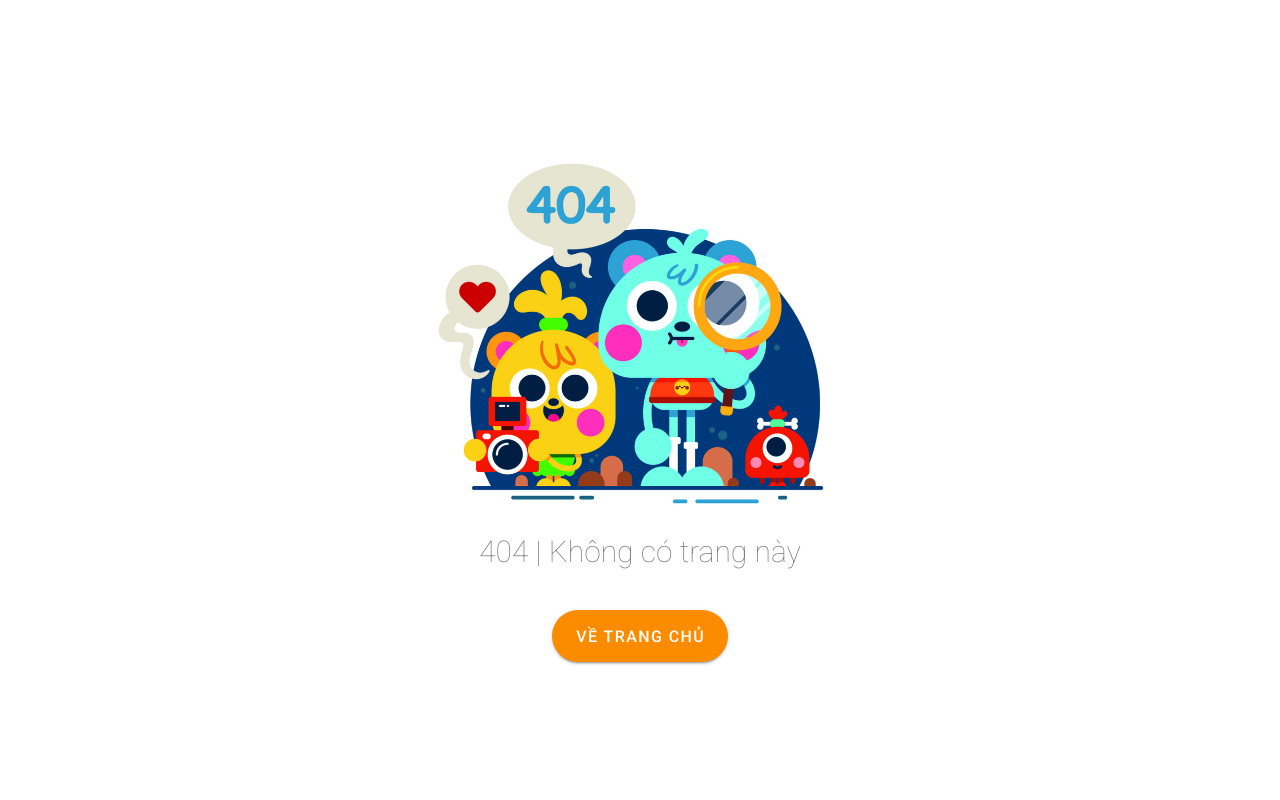
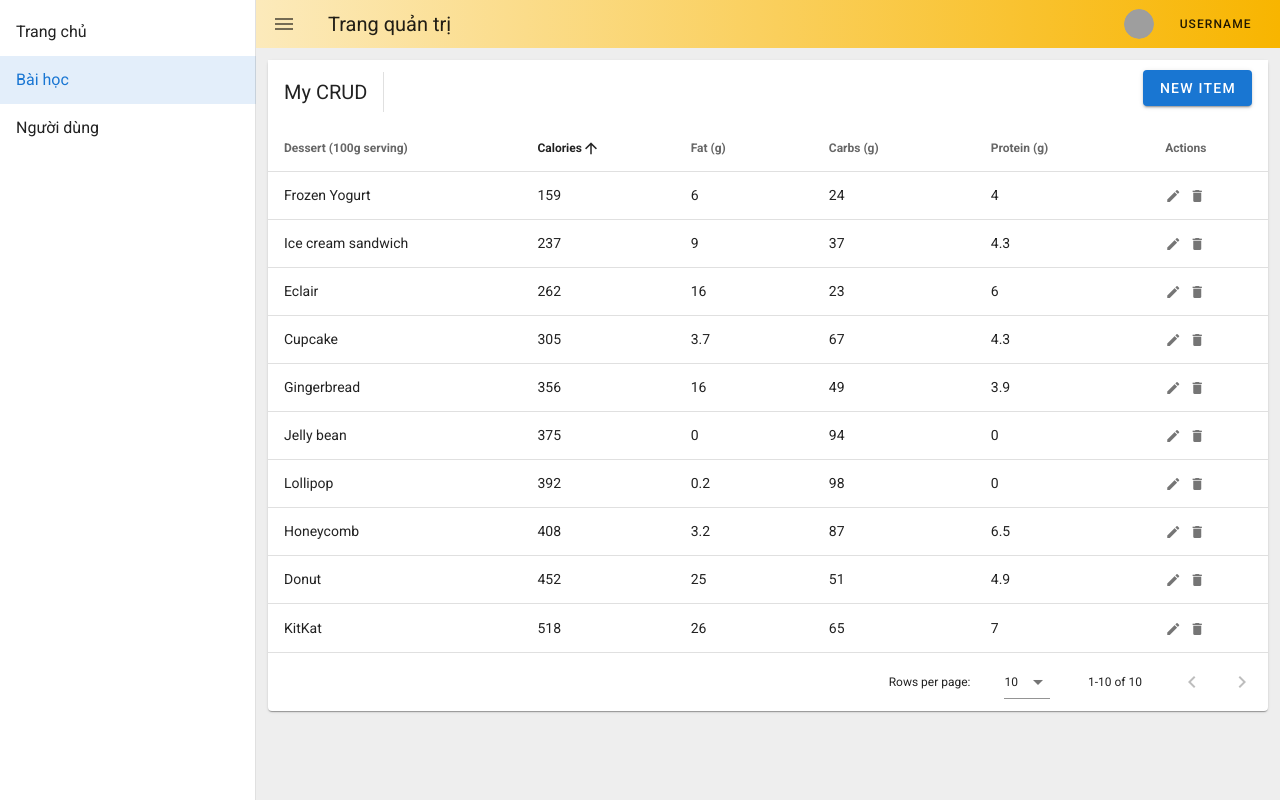
Before and after one commit to datduong56/easy-vietnamese-dashboard, a Vue app: page /lessons in a window 1280 px wide. Before the commit this address had no page. Built offline with nearby package versions, Linux system fonts and the light colour scheme; grey boxes are pictures that could not be loaded.

Commit message:
feat: update

```diff
--- a/src/layouts/home-layout.vue
+++ b/src/layouts/layout.vue
@@ -1,19 +1,20 @@
 <template>
   <v-app id="inspire">
     <v-navigation-drawer v-model="drawer" app>
-      <v-expansion-panels flat>
-        <v-expansion-panel v-for="(item, i) in 5" :key="i">
-          <v-expansion-panel-header>
-            Item {{ i + 1 }}
-          </v-expansion-panel-header>
-          <v-expansion-panel-content>
-            Lorem ipsum dolor sit amet, consectetur adipiscing elit, sed do
-            eiusmod tempor incididunt ut labore et dolore magna aliqua. Ut enim
-            ad minim veniam, quis nostrud exercitation ullamco laboris nisi ut
-            aliquip ex ea commodo consequat.
-          </v-expansion-panel-content>
-        </v-expansion-panel>
-      </v-expansion-panels>
+      <v-list>
+        <v-list-item-group v-model="selectedItem" color="primary">
+          <v-list-item
+            v-for="(item, i) in items2"
+            :key="i"
+            link
+            :to="item.route"
+          >
+            <v-list-item-content>
+              <v-list-item-title v-text="item.text"></v-list-item-title>
+            </v-list-item-content>
+          </v-list-item>
+        </v-list-item-group>
+      </v-list>
     </v-navigation-drawer>
 
     <v-app-bar app dense class="navbar" flat>
@@ -43,9 +44,8 @@
 
     <v-main class="grey lighten-3">
       <v-container>
-        <v-sheet height="500">
-          <slot name="chart"></slot>
-        </v-sheet>
+        <slot name="chart"></slot>
+        <slot></slot>
       </v-container>
     </v-main>
   </v-app>
@@ -65,6 +65,12 @@
       { title: "Click Me" },
       { title: "Click Me 2" },
     ],
+    selectedItem: 1,
+    items2: [
+      { text: "Trang chủ", route: "/" },
+      { text: "Bài học", route: "/lessons" },
+      { text: "Người dùng", route: "/users" },
+    ],
   }),
 });
 </script>
--- a/src/router/index.ts
+++ b/src/router/index.ts
@@ -4,6 +4,7 @@
 import Home from "@/views/home.vue";
 import NotFound from "@/views/not-found.vue";
 import SignIn from "@/views/sign-in.vue";
+import Lesson from "@/views/lesson.vue";
 
 Vue.use(VueRouter);
 
@@ -23,6 +24,11 @@
     name: "SignIn",
     component: SignIn,
   },
+  {
+    path: "/lessons",
+    name: "Lesson",
+    component: Lesson,
+  },
 ];
 
 const router = new VueRouter({
--- a/src/views/home.vue
+++ b/src/views/home.vue
@@ -1,17 +1,17 @@
 <template>
-  <HomeLayout>
+  <Layout>
     <Charts slot="chart" />
-  </HomeLayout>
+  </Layout>
 </template>
 
 <script lang="ts">
 import Vue from "vue";
 import Charts from "@/components/Charts.vue";
-import HomeLayout from "@/layouts/home-layout.vue";
+import Layout from "@/layouts/layout.vue";
 
 export default Vue.extend({
   name: "Home",
-  components: { HomeLayout, Charts },
+  components: { Layout, Charts },
 });
 </script>
 
--- /dev/null
+++ b/src/views/lesson.vue
@@ -0,0 +1,280 @@
+<template>
+  <Layout>
+    <v-data-table
+      :headers="headers"
+      :items="desserts"
+      sort-by="calories"
+      class="elevation-1"
+    >
+      <template v-slot:top>
+        <v-toolbar flat>
+          <v-toolbar-title>My CRUD</v-toolbar-title>
+          <v-divider class="mx-4" inset vertical></v-divider>
+          <v-spacer></v-spacer>
+          <v-dialog v-model="dialog" max-width="500px">
+            <template v-slot:activator="{ on, attrs }">
+              <v-btn color="primary" dark class="mb-2" v-bind="attrs" v-on="on">
+                New Item
+              </v-btn>
+            </template>
+            <v-card>
+              <v-card-title>
+                <span class="headline">{{ formTitle }}</span>
+              </v-card-title>
+
+              <v-card-text>
+                <v-container>
+                  <v-row>
+                    <v-col cols="12" sm="6" md="4">
+                      <v-text-field
+                        v-model="editedItem.name"
+                        label="Dessert name"
+                      ></v-text-field>
+                    </v-col>
+                    <v-col cols="12" sm="6" md="4">
+                      <v-text-field
+                        v-model="editedItem.calories"
+                        label="Calories"
+                      ></v-text-field>
+                    </v-col>
+                    <v-col cols="12" sm="6" md="4">
+                      <v-text-field
+                        v-model="editedItem.fat"
+                        label="Fat (g)"
+                      ></v-text-field>
+                    </v-col>
+                    <v-col cols="12" sm="6" md="4">
+                      <v-text-field
+                        v-model="editedItem.carbs"
+                        label="Carbs (g)"
+                      ></v-text-field>
+                    </v-col>
+                    <v-col cols="12" sm="6" md="4">
+                      <v-text-field
+                        v-model="editedItem.protein"
+                        label="Protein (g)"
+                      ></v-text-field>
+                    </v-col>
+                  </v-row>
+                </v-container>
+              </v-card-text>
+
+              <v-card-actions>
+                <v-spacer></v-spacer>
+                <v-btn color="blue darken-1" text @click="close">
+                  Cancel
+                </v-btn>
+                <v-btn color="blue darken-1" text @click="save"> Save </v-btn>
+              </v-card-actions>
+            </v-card>
+          </v-dialog>
+          <v-dialog v-model="dialogDelete" max-width="500px">
+            <v-card>
+              <v-card-title class="headline"
+                >Are you sure you want to delete this item?</v-card-title
+              >
+              <v-card-actions>
+                <v-spacer></v-spacer>
+                <v-btn color="blue darken-1" text @click="closeDelete"
+                  >Cancel</v-btn
+                >
+                <v-btn color="blue darken-1" text @click="deleteItemConfirm"
+                  >OK</v-btn
+                >
+                <v-spacer></v-spacer>
+              </v-card-actions>
+            </v-card>
+          </v-dialog>
+        </v-toolbar>
+      </template>
+      <template v-slot:item.actions="{ item }">
+        <v-icon small class="mr-2" @click="editItem(item)"> mdi-pencil </v-icon>
+        <v-icon small @click="deleteItem(item)"> mdi-delete </v-icon>
+      </template>
+      <template v-slot:no-data>
+        <v-btn color="primary" @click="initialize"> Reset </v-btn>
+      </template>
+    </v-data-table>
+  </Layout>
+</template>
+
+<script lang="ts">
+import Vue from "vue";
+import Layout from "@/layouts/layout.vue";
+
+export default Vue.extend({
+  name: "Lesson",
+  components: { Layout },
+  data: () => ({
+    dialog: false,
+    dialogDelete: false,
+    headers: [
+      {
+        text: "Dessert (100g serving)",
+        align: "start",
+        sortable: false,
+        value: "name",
+      },
+      { text: "Calories", value: "calories" },
+      { text: "Fat (g)", value: "fat" },
+      { text: "Carbs (g)", value: "carbs" },
+      { text: "Protein (g)", value: "protein" },
+      { text: "Actions", value: "actions", sortable: false },
+    ],
+    desserts: [],
+    editedIndex: -1,
+    editedItem: {
+      name: "",
+      calories: 0,
+      fat: 0,
+      carbs: 0,
+      protein: 0,
+    },
+    defaultItem: {
+      name: "",
+      calories: 0,
+      fat: 0,
+      carbs: 0,
+      protein: 0,
+    },
+  }),
+
+  computed: {
+    formTitle() {
+      return this.editedIndex === -1 ? "New Item" : "Edit Item";
+    },
+  },
+
+  watch: {
+    dialog(val) {
+      val || this.close();
+    },
+    dialogDelete(val) {
+      val || this.closeDelete();
+    },
+  },
+
+  created() {
+    this.initialize();
+  },
+
+  methods: {
+    initialize() {
+      this.desserts = [
+        {
+          name: "Frozen Yogurt",
+          calories: 159,
+          fat: 6.0,
+          carbs: 24,
+          protein: 4.0,
+        },
+        {
+          name: "Ice cream sandwich",
+          calories: 237,
+          fat: 9.0,
+          carbs: 37,
+          protein: 4.3,
+        },
+        {
+          name: "Eclair",
+          calories: 262,
+          fat: 16.0,
+          carbs: 23,
+          protein: 6.0,
+        },
+        {
+          name: "Cupcake",
+          calories: 305,
+          fat: 3.7,
+          carbs: 67,
+          protein: 4.3,
+        },
+        {
+          name: "Gingerbread",
+          calories: 356,
+          fat: 16.0,
+          carbs: 49,
+          protein: 3.9,
+        },
+        {
+          name: "Jelly bean",
+          calories: 375,
+          fat: 0.0,
+          carbs: 94,
+          protein: 0.0,
+        },
+        {
+          name: "Lollipop",
+          calories: 392,
+          fat: 0.2,
+          carbs: 98,
+          protein: 0,
+        },
+        {
+          name: "Honeycomb",
+          calories: 408,
+          fat: 3.2,
+          carbs: 87,
+          protein: 6.5,
+        },
+        {
+          name: "Donut",
+          calories: 452,
+          fat: 25.0,
+          carbs: 51,
+          protein: 4.9,
+        },
+        {
+          name: "KitKat",
+          calories: 518,
+          fat: 26.0,
+          carbs: 65,
+          protein: 7,
+        },
+      ];
+    },
+
+    editItem(item) {
+      this.editedIndex = this.desserts.indexOf(item);
+      this.editedItem = Object.assign({}, item);
+      this.dialog = true;
+    },
+
+    deleteItem(item) {
+      this.editedIndex = this.desserts.indexOf(item);
+      this.editedItem = Object.assign({}, item);
+      this.dialogDelete = true;
+    },
+
+    deleteItemConfirm() {
+      this.desserts.splice(this.editedIndex, 1);
+      this.closeDelete();
+    },
+
+    close() {
+      this.dialog = false;
+      this.$nextTick(() => {
+        this.editedItem = Object.assign({}, this.defaultItem);
+        this.editedIndex = -1;
+      });
+    },
+
+    closeDelete() {
+      this.dialogDelete = false;
+      this.$nextTick(() => {
+        this.editedItem = Object.assign({}, this.defaultItem);
+        this.editedIndex = -1;
+      });
+    },
+
+    save() {
+      if (this.editedIndex > -1) {
+        Object.assign(this.desserts[this.editedIndex], this.editedItem);
+      } else {
+        this.desserts.push(this.editedItem);
+      }
+      this.close();
+    },
+  },
+});
+</script>
```
